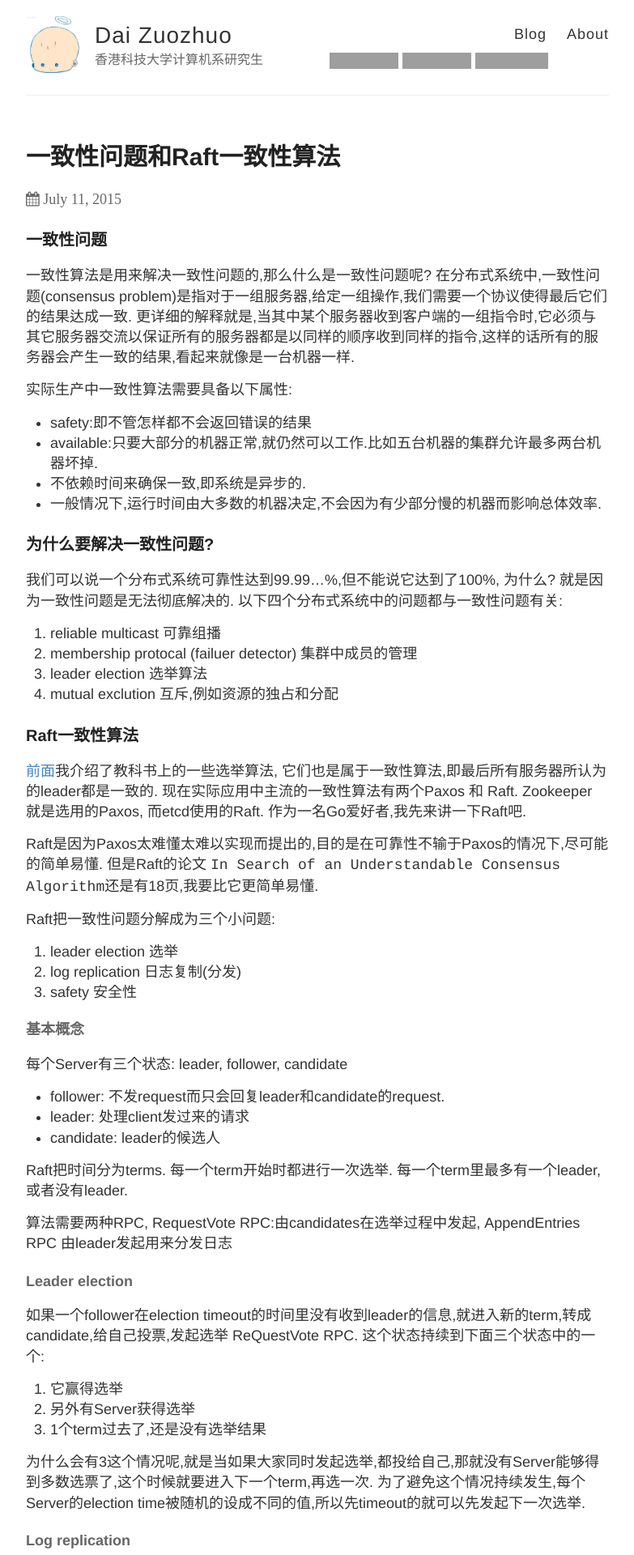
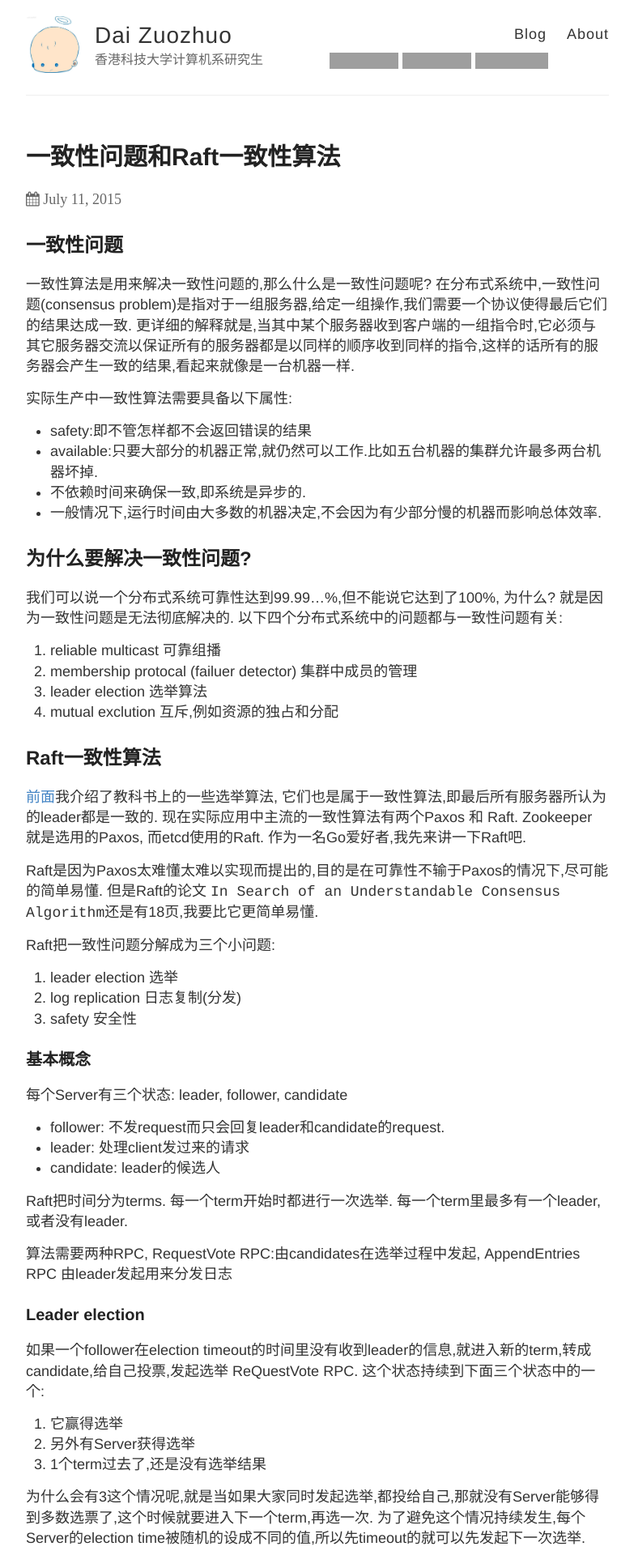
Before and after one commit to 2892931976/daizuozhuo.github.io, a Jekyll site: the page built from _posts/2015-7-11-consensus-algorithm.md, in a window 1280 px wide. Shown: the top 1920 px of the page at 81% size, without its empty margins (248-1031 px from the left). Built offline with Jekyll 4.4.1, drawn with Linux system fonts in a browser that asks for light colours; Markdown is read by kramdown in place of the engine named in the settings; comment, search, counter and statistics services are not loaded; grey boxes are pictures that could not be loaded.

Commit message:
title size

`````diff
--- a/_posts/2015-7-11-consensus-algorithm.md
+++ b/_posts/2015-7-11-consensus-algorithm.md
@@ -2,7 +2,7 @@
 layout: post
 title: 一致性问题和Raft一致性算法
 ---
-### 一致性问题
+## 一致性问题
 一致性算法是用来解决一致性问题的,那么什么是一致性问题呢? 在分布式系统中,一致性问题(consensus problem)是指对于一组服务器,给定一组操作,我们需要一个协议使得最后它们的结果达成一致. 更详细的解释就是,当其中某个服务器收到客户端的一组指令时,它必须与其它服务器交流以保证所有的服务器都是以同样的顺序收到同样的指令,这样的话所有的服务器会产生一致的结果,看起来就像是一台机器一样.
 
 实际生产中一致性算法需要具备以下属性:
@@ -12,7 +12,7 @@ title: 一致性问题和Raft一致性算法
 - 不依赖时间来确保一致,即系统是异步的.
 - 一般情况下,运行时间由大多数的机器决定,不会因为有少部分慢的机器而影响总体效率.
 
-### 为什么要解决一致性问题?
+## 为什么要解决一致性问题?
 我们可以说一个分布式系统可靠性达到99.99...%,但不能说它达到了100%, 为什么? 就是因为一致性问题是无法彻底解决的. 以下四个分布式系统中的问题都与一致性问题有关:
 
 1. reliable multicast 可靠组播
@@ -20,7 +20,7 @@ title: 一致性问题和Raft一致性算法
 3. leader election 选举算法
 4. mutual exclution 互斥,例如资源的独占和分配
 
-### Raft一致性算法
+## Raft一致性算法
 [前面](http://daizuozhuo.github.io/leader-election/)我介绍了教科书上的一些选举算法, 它们也是属于一致性算法,即最后所有服务器所认为的leader都是一致的. 现在实际应用中主流的一致性算法有两个Paxos 和 Raft. Zookeeper 就是选用的Paxos, 而etcd使用的Raft. 作为一名Go爱好者,我先来讲一下Raft吧.
 
 Raft是因为Paxos太难懂太难以实现而提出的,目的是在可靠性不输于Paxos的情况下,尽可能的简单易懂. 但是Raft的论文 `In Search of an Understandable Consensus Algorithm`还是有18页,我要比它更简单易懂.
@@ -31,7 +31,7 @@ Raft把一致性问题分解成为三个小问题:
 2. log replication 日志复制(分发)
 3. safety 安全性
 
-#### 基本概念
+### 基本概念
 每个Server有三个状态: leader, follower, candidate
 
 - follower: 不发request而只会回复leader和candidate的request.
@@ -42,7 +42,7 @@ Raft把时间分为terms. 每一个term开始时都进行一次选举. 每一个
 
 算法需要两种RPC, RequestVote RPC:由candidates在选举过程中发起, AppendEntries RPC 由leader发起用来分发日志
 
-#### Leader election
+### Leader election
 如果一个follower在election timeout的时间里没有收到leader的信息,就进入新的term,转成candidate,给自己投票,发起选举 ReQuestVote RPC. 这个状态持续到下面三个状态中的一个:
 
 1. 它赢得选举
@@ -51,14 +51,14 @@ Raft把时间分为terms. 每一个term开始时都进行一次选举. 每一个
 
 为什么会有3这个情况呢,就是当如果大家同时发起选举,都投给自己,那就没有Server能够得到多数选票了,这个时候就要进入下一个term,再选一次. 为了避免这个情况持续发生,每个Server的election time被随机的设成不同的值,所以先timeout的就可以先发起下一次选举.
 
-#### Log replication
+### Log replication
 选好leader之后就可以分发log啦.
 
 每一个log都有一个log index 和 term number. 当大多数的follower都复制好这个log时,就说这个log是committed,可以执行了. Leader 记住已经commit的最大log index, 用它来分发下一个 AppendEntries RPC. 这个和TCP里段的编号的作用是一样的.
 
 当一个leader重新选出来时,它的log和follower的log可能不一致,那么它会强制所有的follower都和自己的log一致.首先leader要找到和follower之间的最大的编号一致的log,然后覆盖掉那之后的log.
 
-#### Safety
+### Safety
 但是到目前为止仍然不能保证安全性.比如说, 当leader在commit log时, 某follower掉线了,然后这个follower后来被选为leader,它会覆盖掉现在follwer那些已经committed log, 由于这些log是已经执行过的,所以结果不同的机器就执行不同的指令. 在选举过程中,再加多一个限制就可以防止这种情况发生, 即:
 
 ````
`````
